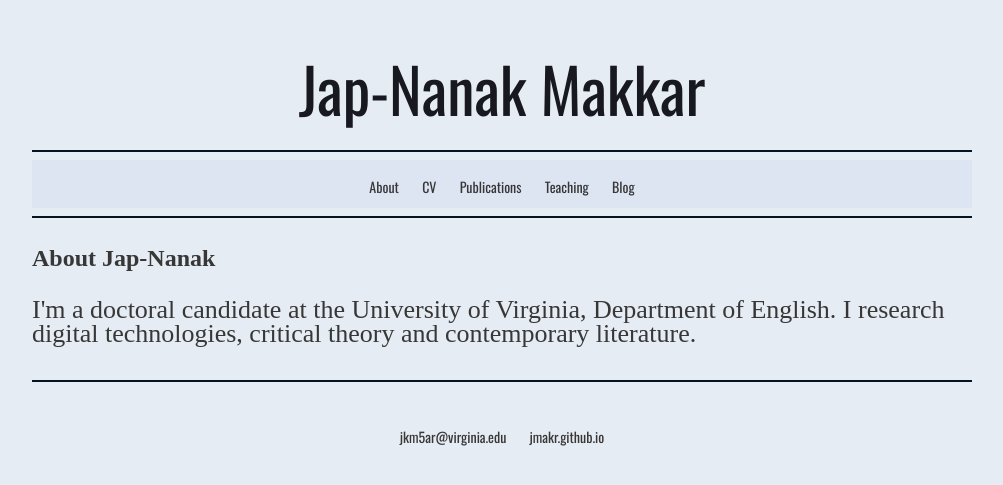
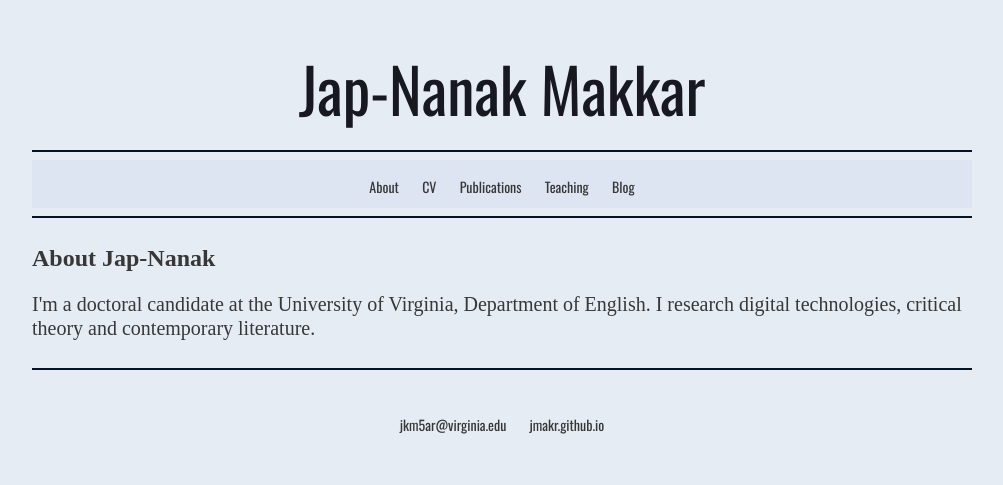
Before and after one commit to jmakr/jmakr.github.io, a Jekyll site: the page built from about/index.html, in a window 1280 px wide. Shown: the top 485 px of the page, without its empty margins (138-1141 px from the left). Built offline with Jekyll 4.4.1, drawn with Linux system fonts in a browser that asks for light colours; some web fonts are replaced.

Commit message:
Update main.css

```diff
--- a/css/main.css
+++ b/css/main.css
@@ -149,7 +149,7 @@ body {
 	font-size: 26px;
 	line-height: 28px;
 
-	overflow: hidden;
+
 
 }
 .postcontainer {
@@ -211,7 +211,7 @@ h5 { /* blog header  */
 p {
     font-family: Rasa, "Century Schoolbook", serif;
     font-weight: 400;
-    font-size: 26px;
+    font-size: 20px;
     line-height: 24px;
     color:#373737;  /* charcoal  */
 
```
